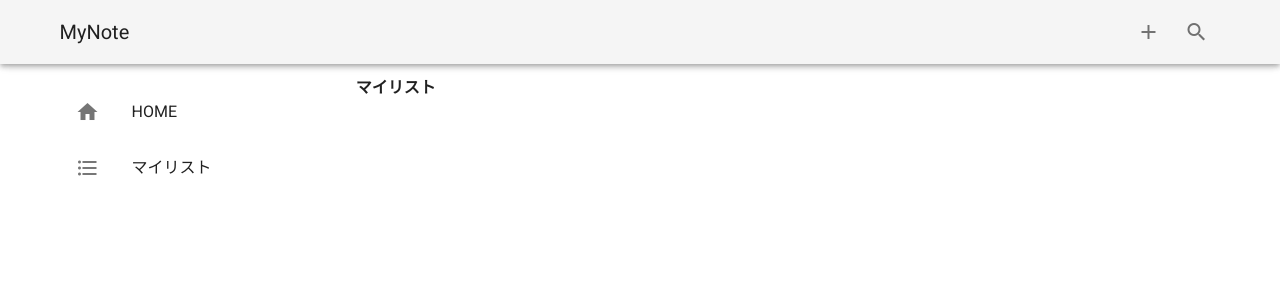
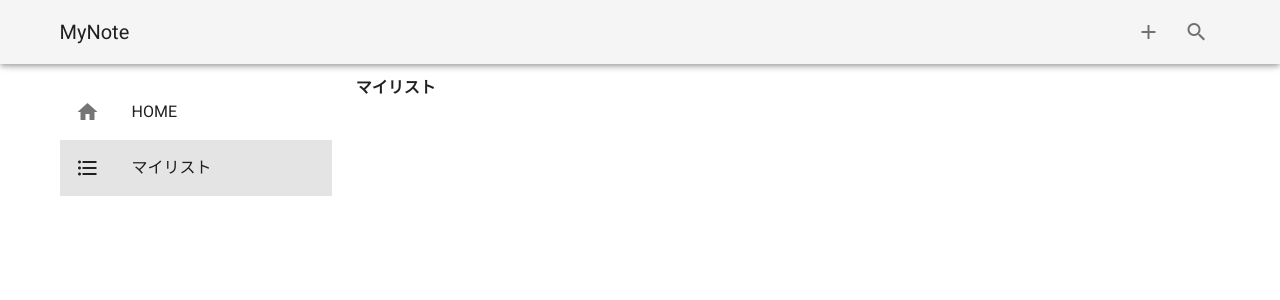
Before and after one commit to M-Yamashita01/mynote, a Nuxt app in the folder mynote-frontend/: page /mylist in a window 1280 px wide. Shown: the top 300 px of the page. Built offline with nearby package versions, Linux system fonts and the light colour scheme.

Commit message:
Set link in left menu bar.

```diff
--- a/mynote-frontend/pages/index.vue
+++ b/mynote-frontend/pages/index.vue
@@ -8,16 +8,17 @@
             <v-sheet rounded="lg">
               <v-list>
                 <v-list-item
-                  v-for="[icon, text] in links"
-                  :key="`icon-${text}`"
+                  v-for="link in links"
+                  :key="`icon-${link.name}`"
+                  :to="link.path"
                   link
                 >
                   <v-list-item-icon>
-                    <v-icon>{{ icon }}</v-icon>
+                    <v-icon>{{ link.icon }}</v-icon>
                   </v-list-item-icon>
 
                   <v-list-item-content>
-                    <v-list-item-title>{{ text }}</v-list-item-title>
+                    <v-list-item-title>{{ link.name }}</v-list-item-title>
                   </v-list-item-content>
                 </v-list-item>
               </v-list>
@@ -65,8 +66,8 @@ export default {
   data: () => {
     return {
       links: [
-        ["mdi-home", "HOME"],
-        ["mdi-format-list-bulleted", "マイリスト"],
+        { icon: "mdi-home", name: "HOME", path: "/" },
+        { icon: "mdi-format-list-bulleted", name: "マイリスト", path: "/mylist" },
       ],
       articles: [],
       expand: false,
--- a/mynote-frontend/pages/mylist/index.vue
+++ b/mynote-frontend/pages/mylist/index.vue
@@ -8,16 +8,17 @@
             <v-sheet rounded="lg">
               <v-list>
                 <v-list-item
-                  v-for="[icon, text] in links"
-                  :key="`icon-${text}`"
+                  v-for="link in links"
+                  :key="`icon-${link.name}`"
+                  :to="link.path"
                   link
                 >
                   <v-list-item-icon>
-                    <v-icon>{{ icon }}</v-icon>
+                    <v-icon>{{ link.icon }}</v-icon>
                   </v-list-item-icon>
 
                   <v-list-item-content>
-                    <v-list-item-title>{{ text }}</v-list-item-title>
+                    <v-list-item-title>{{ link.name }}</v-list-item-title>
                   </v-list-item-content>
                 </v-list-item>
               </v-list>
@@ -64,8 +65,8 @@ export default {
   data: () => {
     return {
       links: [
-        ["mdi-home", "HOME"],
-        ["mdi-format-list-bulleted", "マイリスト"],
+        { icon: "mdi-home", name: "HOME", path: "/" },
+        { icon: "mdi-format-list-bulleted", name: "マイリスト", path: "/mylist" },
       ],
       articles: [],
       expand: false,
```
